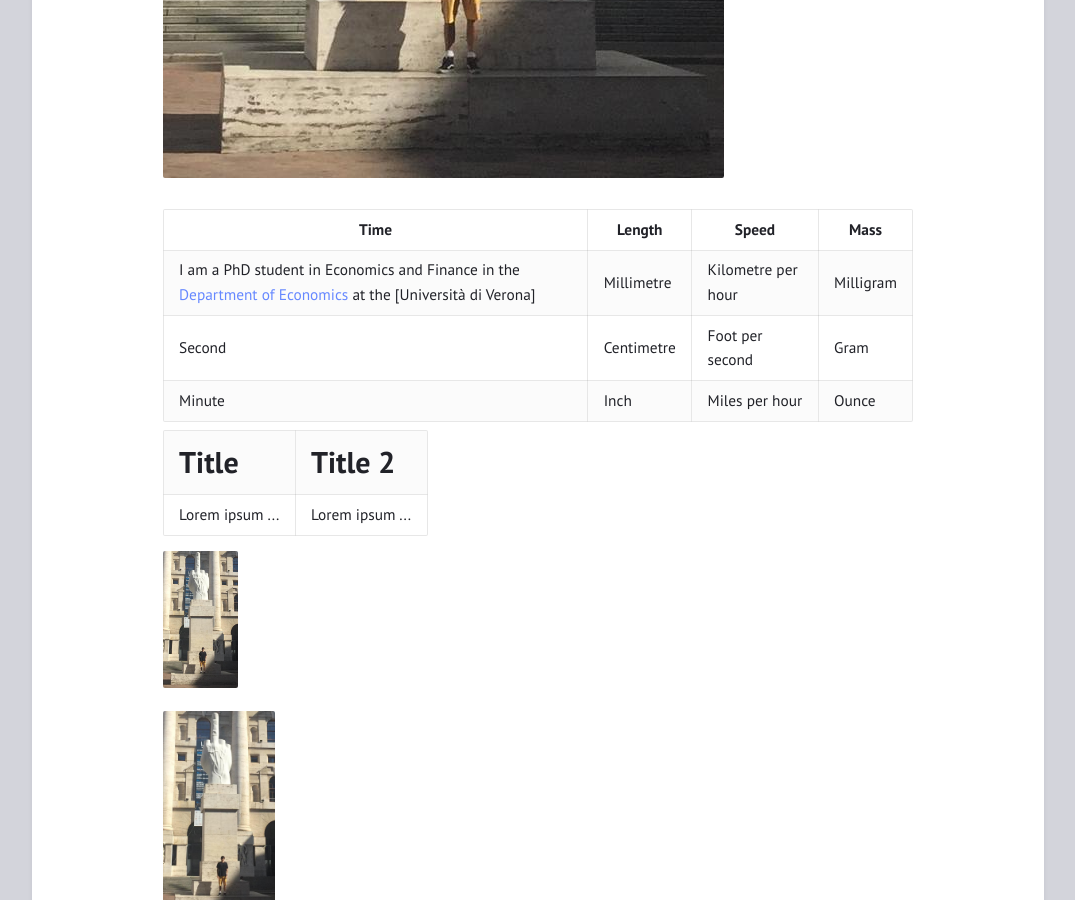
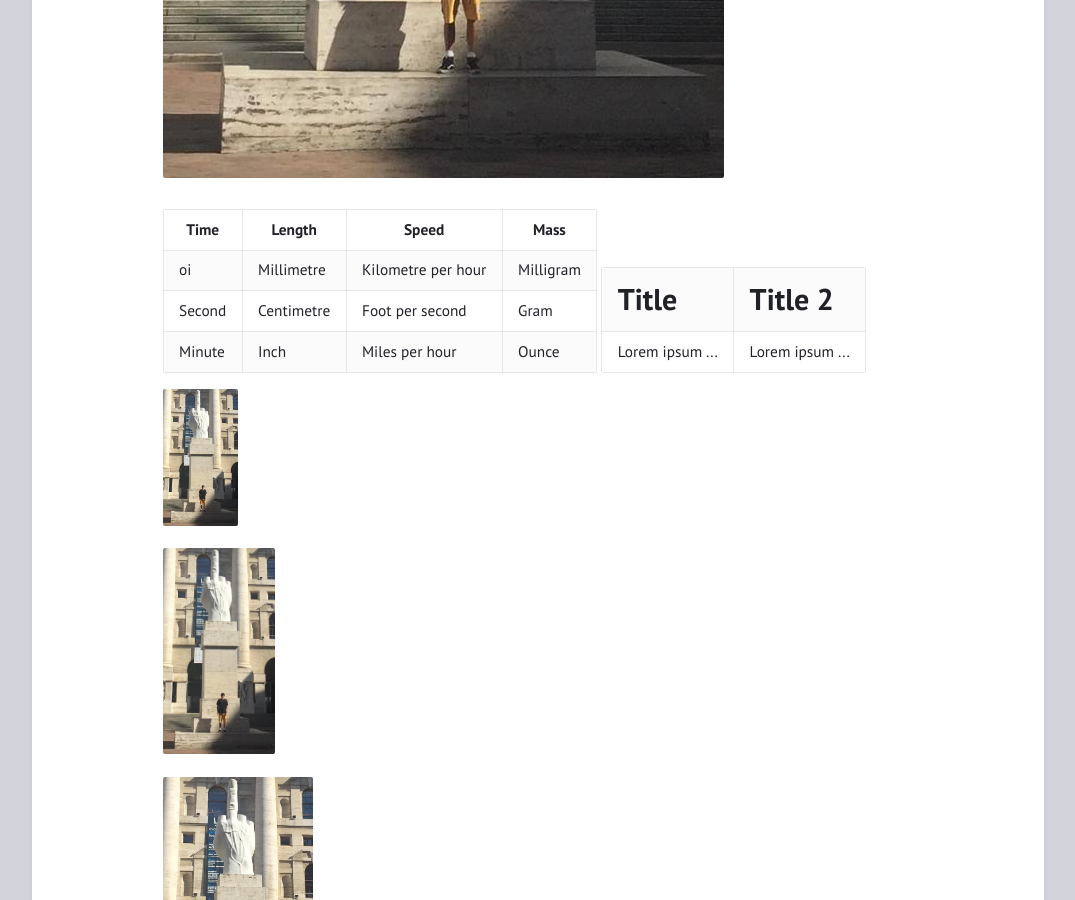
Before and after one commit to limacornejo/limacornejo.github.io, a Jekyll site: the page built from index.md, in a window 1280 px wide and 900 px high, scrolled down 1128 px. Shown: the whole window, without its empty margins (102-1177 px from the left). Built offline with Jekyll 4.4.1, drawn with Linux system fonts in a browser that asks for light colours.

Commit message:
Update index.md

```diff
--- a/index.md
+++ b/index.md
@@ -10,7 +10,7 @@ I am a PhD student in Economics and Finance in the [Department of Economics](htt
 
 | Time         | Length        | Speed              | Mass         |
 | ------------ | ------------- | ------------------ | ------------ |
-| I am a PhD student in Economics and Finance in the [Department of Economics](https://www.dse.univr.it/?lang=en) at the [Università di Verona] | Millimetre    | Kilometre per hour | Milligram    |
+| oi | Millimetre    | Kilometre per hour | Milligram    |
 | Second       | Centimetre    | Foot per second    | Gram         |
 | Minute       | Inch          | Miles per hour     | Ounce        |
 
```
